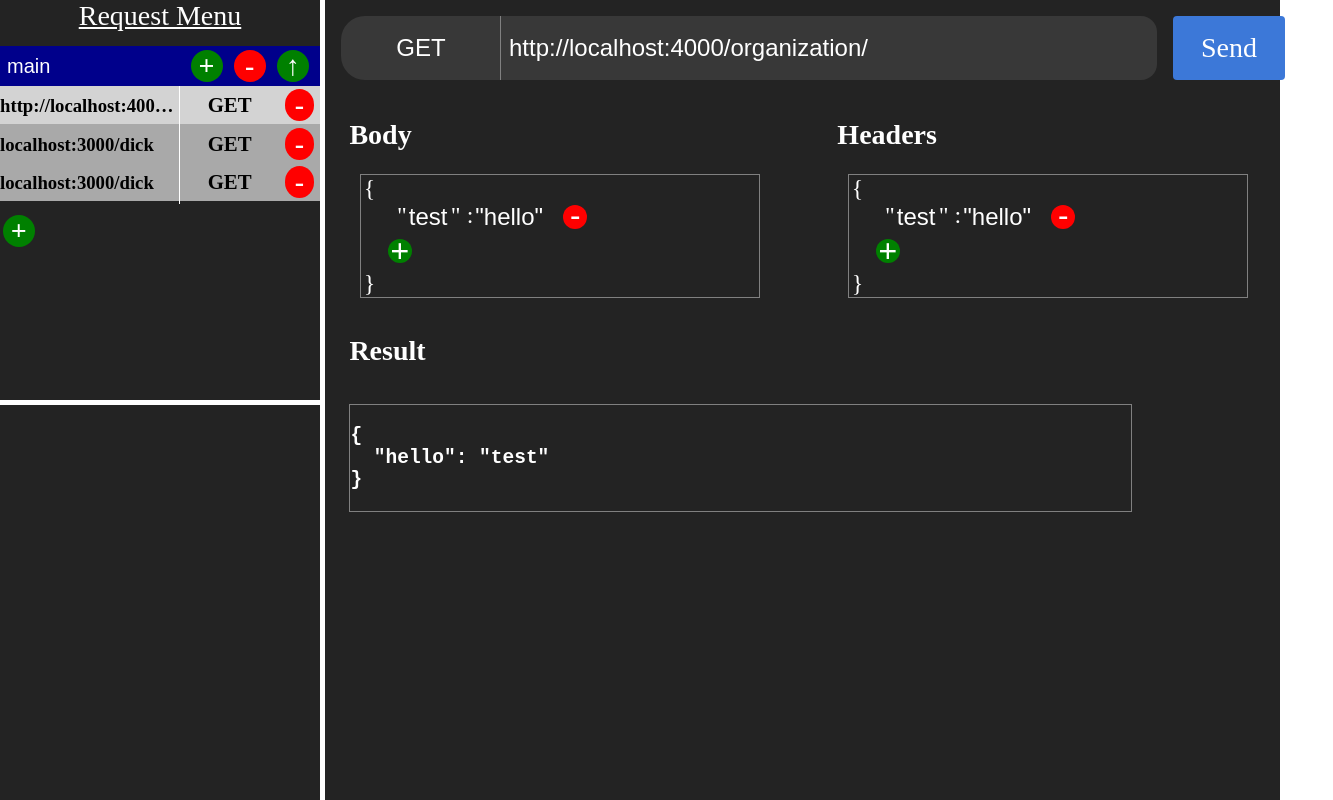
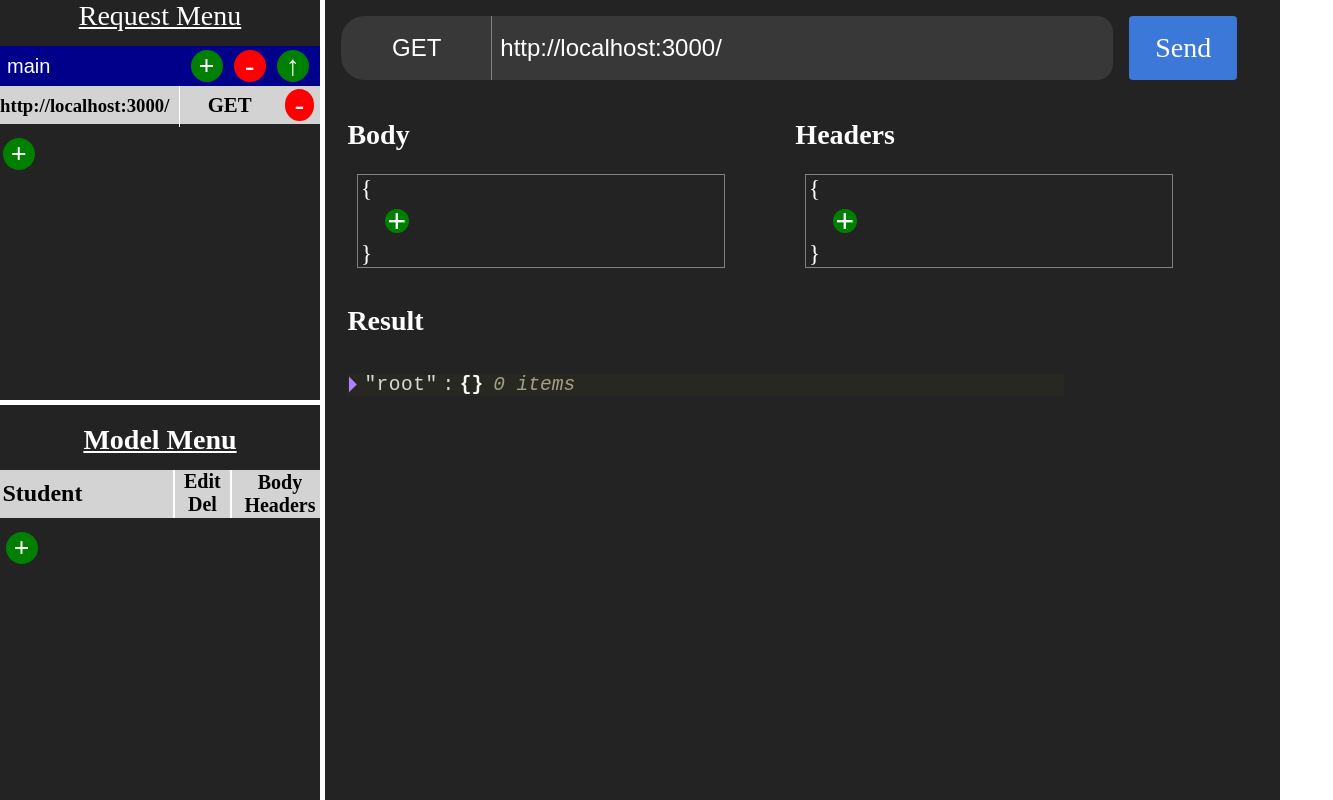
Before and after one commit to 404UsernameNotFound404/BrowserPostman, a React (Create React App) app: page / in a window 1280 px wide. Shown: the whole page, 1333 px wide, since content can reach past the window. Built offline with nearby package versions, Linux system fonts and the light colour scheme; the HTML template or start-up script is replaced by a standard one.

Commit message:
saving to cookies and other stuff

```diff
--- a/package.json
+++ b/package.json
@@ -3,15 +3,20 @@
   "version": "0.1.0",
   "private": true,
   "dependencies": {
+    "@fortawesome/react-fontawesome": "^0.1.9",
     "@testing-library/jest-dom": "^4.2.4",
     "@testing-library/react": "^9.3.2",
     "@testing-library/user-event": "^7.1.2",
+    "@types/js-cookie": "^2.2.6",
     "@types/react": "^16.9.34",
     "@types/react-input-autosize": "^2.0.2",
     "@types/styled-components": "^5.1.0",
+    "js-cookie": "^2.2.1",
     "react": "^16.13.1",
     "react-dom": "^16.13.1",
+    "react-fontawesome": "^1.7.1",
     "react-input-autosize": "^2.2.2",
+    "react-json-view": "^1.19.1",
     "react-scripts": "3.4.1",
     "styled-components": "^5.1.0",
     "typescript": "^3.8.3"
--- a/src/App.tsx
+++ b/src/App.tsx
@@ -1,13 +1,15 @@
-import React from 'react';
+import React, { useEffect } from 'react';
 import styled from 'styled-components';
 import { AppContext } from './Context/AppContext';
 import { useState } from 'react';
 import LeftSideBar from './Components/LeftSideBar/LeftSideBar';
 import MainContent from './Components/MainContent.tsx/MainContent';
+import Cookie from 'js-cookie'
 
 const AppStyle = styled.div`
   width: 100%;
-  height: 100vh;
+  min-height: 100vh;
+  height: fit-content;
   background-color: #232323;
   display: flex;
   -webkit-user-select: none; /* Safari */
@@ -22,39 +24,13 @@ function App() {
     requests: [
       {
         id: 0,
-        url: "http://localhost:4000/organization/",
+        url: "http://localhost:3000/",
         type: "GET",
         body: {
-          test: "hello"
         },
         headers: {
-          test: "hello"
         },
         active: true
-      },
-      {
-        id: 1,
-        url: "localhost:3000/dick",
-        type: "GET",
-        body: {
-          test: "hello"
-        },
-        headers: {
-          test: "hello"
-        },
-        active: false
-      },
-      {
-        id: 2,
-        url: "localhost:3000/dick",
-        type: "GET",
-        body: {
-          test: "hello"
-        },
-        headers: {
-          test: "hello"
-        },
-        active: false
       }
     ],
     open: true,
@@ -68,7 +44,44 @@ function App() {
         name: "string",
         studentID: "string"
       }
-  }]);
+    }]);
+
+  const [shouldUpdate, setShouldUpdate] = useState(false);
+
+  useEffect(() => {
+    let cookieFolders = Cookie.get("folders");
+    let cookieModels = Cookie.get("models");
+
+    if (!!cookieFolders) setFolders(JSON.parse(cookieFolders));
+    if (!!cookieModels) setModels(JSON.parse(cookieModels));
+
+    //starts update cycle
+    setShouldUpdate(true);
+    updateFolders();
+  }, []);
+
+  useEffect(() => {
+    //updates immediately when change is made, but when another change is made within 1 seconds
+    //it waits till end of 1 seconds to incorporate change. Then that cycle will repeat
+    updateFolders();
+  }, [folders])
+
+  const updateFolders = () => {
+    if (shouldUpdate) {
+      setShouldUpdate(false);
+      setTimeout(() => {
+        setShouldUpdate(true);
+        Cookie.set('folders', JSON.stringify(getNewFolders()));
+      }, 1000)
+      Cookie.set('folders', JSON.stringify(folders));
+    }
+  }
+
+  //this is because in react a passed in function takes the state at the time it passed in. And I want updated state
+  const getNewFolders = () => {
+    return folders;
+  }
+
   return (
     <div>
       <AppContext.Provider value={{ folders: folders, setFolders: setFolders, models: models, setModels: setModels }}>
--- a/src/Components/LeftSideBar/LeftSideBar.tsx
+++ b/src/Components/LeftSideBar/LeftSideBar.tsx
@@ -1,11 +1,12 @@
 import React from 'react';
 import styled from 'styled-components';
 import RequestMenu from './RequestMenu/RequestMenu';
+import ModelMenu from './ModelMenu/ModelMenu';
 
 //width should potential be change able
 const Component = styled.div`
     width: 25%;
-    height: 100%;
+    height: 100vh;
     border-right: white thick solid;
 `;
 
@@ -17,6 +18,7 @@ function LeftSideBar(props: Props) {
     return (
         <Component>
             <RequestMenu />
+            <ModelMenu />
         </Component>
     )
 }
--- /dev/null
+++ b/src/Components/LeftSideBar/ModelMenu/Model.tsx
@@ -0,0 +1,97 @@
+import React, { useContext } from 'react';
+import styled from 'styled-components';
+import { AppContext } from '../../../Context/AppContext';
+
+const Component = styled.div`
+    display: flex;
+    flex-wrap: wrap;
+    background-color: lightgrey;
+    height: 3em;
+    width: 100%;
+    justify-content: space-between;
+`;
+
+const Name = styled.h4`
+    text-align: left;
+    width: 50%;
+    margin: auto 0;
+
+    padding: 0 0.1em;
+    font-size: 1.5rem;
+
+    text-overflow: ellipsis;
+    /* Required for text-overflow to do anything */
+    white-space: nowrap;
+    overflow: hidden;
+`;
+
+type CopyTextProps = {
+    backColor: string
+}
+
+const CopyText = styled.h4<CopyTextProps>`
+    text-align: center;
+    width: 100%;
+    margin: auto;
+
+    cursor: pointer;
+    &:hover {
+        color: white;
+    }
+    font-size: 1.25rem;
+`;
+
+const EditText = styled.h4`
+    font-size: 1.25rem;
+    margin: auto;
+    text-align: center;
+    width: 100%;
+    cursor: pointer;
+    &:hover {
+        color: white;
+    }
+`;
+
+const CopyContainer = styled.div`
+    width: 25%;
+    margin: auto 0;
+`;
+
+const EditContainer = styled.div`
+    width: 12%;
+    height: 100%;
+`;
+
+const WhiteLine = styled.div`
+    height: 100%;
+    width: 0.5%;
+    background-color: white;
+    margin: 0 1.5%;
+`;
+
+type Props = {
+    name: string,
+    delete: Function,
+    copy: Function
+}
+
+function Model(props: Props) {
+
+    return (
+        <Component>
+            <Name>{props.name}</Name>
+            <WhiteLine />
+            <EditContainer>
+                <EditText>Edit</EditText>
+                <EditText>Del</EditText>
+            </EditContainer>
+            <WhiteLine />
+            <CopyContainer>
+                <CopyText backColor={"blue"}>Body</CopyText>
+                <CopyText backColor={"red"}>Headers</CopyText>
+            </CopyContainer>
+        </Component>
+    )
+}
+
+export default Model;
--- /dev/null
+++ b/src/Components/LeftSideBar/ModelMenu/ModelMenu.tsx
@@ -0,0 +1,64 @@
+import React, { useContext } from 'react';
+import styled from 'styled-components';
+import { AppContext } from '../../../Context/AppContext';
+import Model from './Model';
+
+const Component = styled.div`
+`;
+
+const Title = styled.h1`
+    text-align: center;
+    width: 100%;
+    font-size: 1.75em;
+    color: white;
+    text-decoration: underline;
+    margin-bottom: 0.5em;
+`;
+
+type IconProps = {
+    color: string
+}
+
+const Icon = styled.h4<IconProps>`
+    border-radius: 50%;
+    width: 2rem;
+    height: 2rem;
+    background-color: ${p => p.color};
+    color: white;
+    line-height: 2rem;
+    text-align: center;
+    font-size: 1.75em;
+    margin: auto 0.2em;
+    margin-top: 0.5em;
+`;
+
+type Props = {
+
+}
+
+function ModelMenu(props: Props) {
+    const c = useContext(AppContext);
+
+    const deleteModel = () => {
+
+    }
+
+    const addModelToBodyOrHeader = () => {
+
+    }
+
+    return (
+        <Component>
+            <Title>Model Menu</Title>
+            {
+                c.models.map(ele => <Model name = {ele.name} delete = {deleteModel} copy = {addModelToBodyOrHeader} />)
+            }
+            <Icon color = {"green"}>+</Icon>
+            {
+
+            }
+        </Component>
+    )
+}
+
+export default ModelMenu;
--- a/src/Components/LeftSideBar/RequestMenu/RequestFolder.tsx
+++ b/src/Components/LeftSideBar/RequestMenu/RequestFolder.tsx
@@ -69,7 +69,13 @@ function RequestFolder(props: Props) {
                 //if there are any requests it will copy last requests setting expect body
                 if (ele.requests.length >= 1) {
                     //checks if url has slash. If so it will take everything before slash. If not it will take whole url previously used
-                    url = ele.requests[ele.requests.length - 1].url.indexOf("/") == -1 ? ele.requests[ele.requests.length - 1].url : ele.requests[ele.requests.length - 1].url.substring(0, ele.requests[ele.requests.length - 1].url.indexOf("/"));
+                    if (ele.requests[ele.requests.length - 1].url.substring(0, 7) == "http://" || ele.requests[ele.requests.length - 1].url.substring(0, 8) == "https://") {
+                        let startPointOfUrl = ele.requests[ele.requests.length - 1].url.substring(0, 7) == "http://" ? 7 : 8;
+                        let urlWithoutHTTP = ele.requests[ele.requests.length - 1].url.substring(startPointOfUrl, ele.requests[ele.requests.length - 1].url.length - 1);
+                        url = urlWithoutHTTP.indexOf("/") == -1 ? ele.requests[ele.requests.length - 1].url : ((startPointOfUrl == 7 ? "http://" : "https://") + urlWithoutHTTP.substring(0, urlWithoutHTTP.indexOf("/")));
+                    } else {
+                        url = ele.requests[ele.requests.length - 1].url.indexOf("/") == -1 ? ele.requests[ele.requests.length - 1].url : ele.requests[ele.requests.length - 1].url.substring(0, ele.requests[ele.requests.length - 1].url.indexOf("/"));
+                    }
                     type = ele.requests[ele.requests.length - 1].type;
                     headers = ele.requests[ele.requests.length - 1].headers;
                 }
--- a/src/Components/MainContent.tsx/MainContent.tsx
+++ b/src/Components/MainContent.tsx/MainContent.tsx
@@ -7,7 +7,7 @@ import { MainContentContext } from '../../Context/MainContentContext';
 import Result from './Result';
 
 const Component = styled.div`
-    width: 77.5%;
+    width: 70%;
     height: 100%;
 `;
 
@@ -18,6 +18,7 @@ type Props = {
 function MainContent(props: Props) {
     const c = useContext(AppContext);
     const [activeRequestValues, setActiveRequestValues] = useState({ url: "", type: "", body: {}, headers: {} });
+    const [reqResult, setReqResult] = useState({});
 
     useEffect(() => {
         //checking for active request
@@ -47,6 +48,7 @@ function MainContent(props: Props) {
             const resRaw = await fetch(activeRequestValues.url, options)
             let res = await resRaw.json();
             console.log(res)
+            setReqResult(res);
         } catch (err) {
             console.log("errr")
             console.log(err);
@@ -58,7 +60,7 @@ function MainContent(props: Props) {
             <MainContentContext.Provider value={{ activeRequest: activeRequestValues, sendRequest: sendRequest }}>
                 <TopBar />
                 <BodyAndHeadersInput />
-                <Result result={{ hello: "test" }} />
+                <Result result={reqResult} />
             </MainContentContext.Provider>
         </Component>
     )
--- a/src/Components/MainContent.tsx/Result.tsx
+++ b/src/Components/MainContent.tsx/Result.tsx
@@ -1,5 +1,6 @@
 import React from 'react';
 import styled from 'styled-components';
+import ReactJson from 'react-json-view';
 
 const Component = styled.div`
     width: 80%;
@@ -18,6 +19,15 @@ const ResultValue = styled.div`
 
 const Value = styled.h2`
     color: white;
+    width: 100%;
+`;
+
+const Pre = styled.pre`
+    white-space: pre-wrap;       /* css-3 */
+ white-space: -moz-pre-wrap;  /* Mozilla, since 1999 */
+ white-space: -pre-wrap;      /* Opera 4-6 */
+ white-space: -o-pre-wrap;    /* Opera 7 */
+ word-wrap: break-word;       /* Internet Explorer 5.5+ */
 `;
 
 type Props = {
@@ -28,11 +38,12 @@ function Result(props: Props) {
     return (
         <Component>
             <Title>Result</Title>
-            <ResultValue>
+            {/* <ResultValue>
                 <Value>
-                    <pre>{JSON.stringify(props.result, null, 2)}</pre>
+                    <Pre>{JSON.stringify(props.result, null, 2)}</Pre>
                 </Value>
-            </ResultValue>
+            </ResultValue> */}
+            <ReactJson style = {{fontSize: "1.5em"}} theme = {"monokai"} src={props.result} />
         </Component>
     )
 }
```
Also changed, not shown: src/Components/LeftSideBar/ModelMenu.tsx (deleted, +0 -19 lines), src/Components/Library/ContactModal.tsx (added, +69 -0 lines), 1 other file (tests, documents, lock files or other folders).
